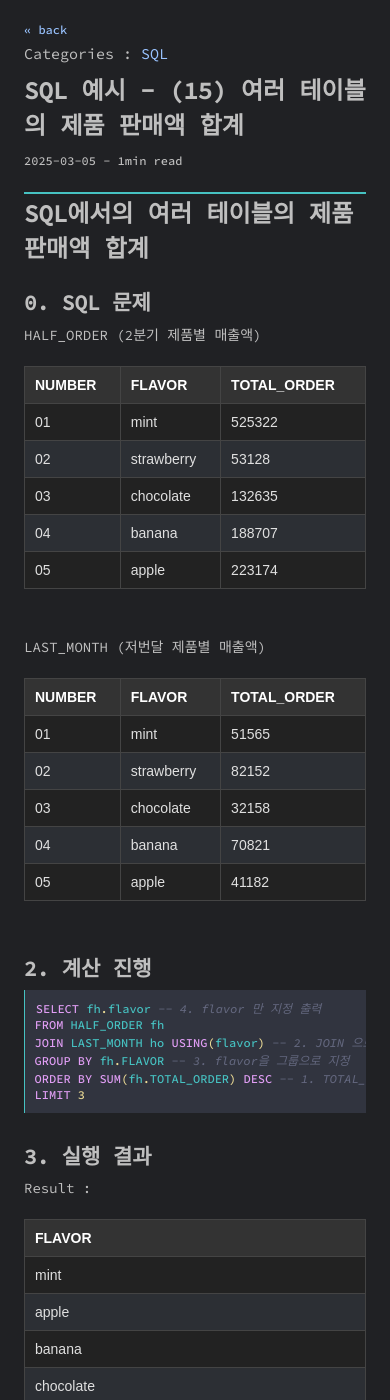
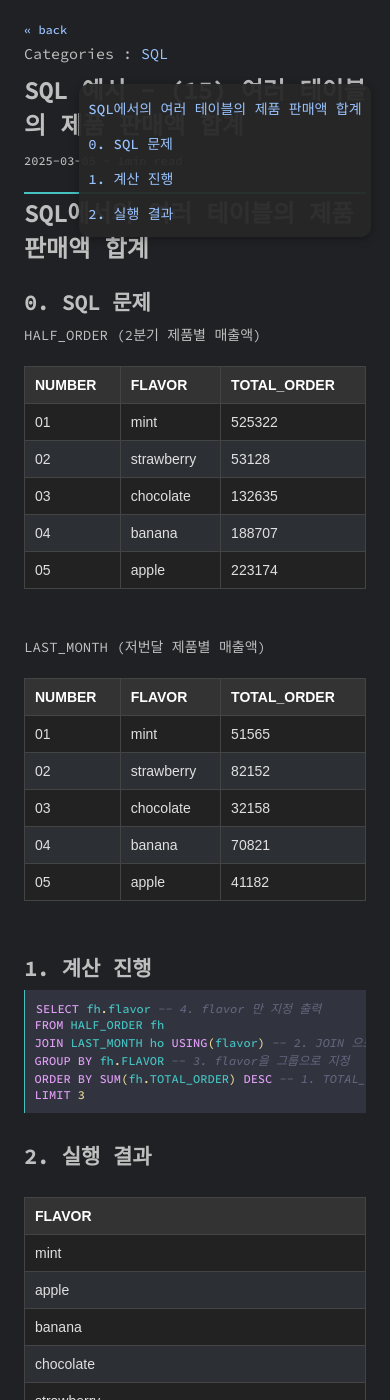
Before and after one commit to pozuhtuhv/pozuhtuhv.github.io, a Jekyll site: the page built from _posts/2025-03-05-sql-example-(15)-customer-money.md, in a window 390 px wide and 1400 px high. Built offline with Jekyll 4.4.1, drawn with Linux system fonts in a browser that asks for light colours; some web fonts are replaced; comment, search, counter and statistics services are not loaded.

Commit message:
(edit) design_index_categories

````diff
--- a/_layouts/post.html
+++ b/_layouts/post.html
@@ -1,6 +1,43 @@
 ---
 layout: default
 ---
+
+<style>
+ol#markdown-toc ::marker {
+  content: "" !important;
+  display: none !important;
+}
+
+#markdown-toc {
+  position: fixed;
+  top: 6%;
+  right: 5%;
+  max-height: 80vh;
+  overflow-y: auto;
+  padding: 1%;
+  background-color: rgba(40, 40, 40, 0.95);
+  border-radius: 10px;
+  box-shadow: 0 2px 10px rgba(0, 0, 0, 0.3);
+}
+
+#markdown-toc li {
+  margin: 5px 0;
+}
+
+#markdown-toc a {
+  display: block;
+  color: #99c3ff;
+  text-decoration: none;
+  font-size: 14px;
+  padding: 5px;
+  border-radius: 5px;
+  transition: background 0.3s;
+}
+
+#markdown-toc a:hover {
+  background-color: rgba(153, 195, 255, 0.2);
+}
+</style>
 
 <section class="post">
   <div class="flex-row-between">
--- a/_posts/2025-03-05-sql-example-(15)-customer-money.md
+++ b/_posts/2025-03-05-sql-example-(15)-customer-money.md
@@ -47,7 +47,7 @@
 
 <br>
 
-## 2. 계산 진행
+## 1. 계산 진행
 ```sql
 SELECT fh.flavor -- 4. flavor 만 지정 출력
 FROM HALF_ORDER fh
@@ -58,9 +58,7 @@
 ```
 <br>
 
-## 3. 실행 결과
-
-Result :
+## 2. 실행 결과
 
 | FLAVOR |
 | ------ |
--- a/_sass/_main.scss
+++ b/_sass/_main.scss
@@ -554,12 +554,6 @@
   background-color: #333;
 }
 
-/* 포스트 TOC */
-ol#markdown-toc ::marker {
-  content: "" !important;
-  display: none !important;
-}
-
 /* img 갤러리 및 확대 */
 .image-gallery {
   display: flex;
@@ -623,108 +617,3 @@
   background-color: #0056b3;
   transform: scale(1.1);
 }
-
-/* 카테고리 */
-#category-buttons {
-  margin-bottom: 20px;
-}
-.category-btn {
-  padding: 10px 15px;
-  margin: 5px;
-  border: none;
-  background-color: #25262b;
-  color: #99c3ff;
-  cursor: pointer;
-  border-radius: 5px;
-  font-size: 14px;
-  transition: color 0.3s ease, transform 0.2s ease;
-}
-.category-btn:hover {
-  background-color: #0056b3;
-}
-.category-item > h3,
-.category-item > ul {
-  background-color: #25262b;
-  padding: 1% 5% 1% 2%;
-  border-radius: 5px;
-}
-
-/* 자동 생성된 목차를 플로팅 박스로 만들기 */
-#markdown-toc {
-  position: fixed; /* 화면에 고정 */
-  top: 100px; /* 상단에서 100px 떨어짐 */
-  right: 20px; /* 오른쪽에서 20px 떨어짐 */
-  width: 250px; /* 너비 */
-  max-height: 80vh; /* 최대 높이 제한 */
-  overflow-y: auto; /* 길면 스크롤 */
-  padding: 10px;
-  background-color: rgba(40, 40, 40, 0.95); /* 반투명 배경 */
-  border-radius: 10px;
-  box-shadow: 0 2px 10px rgba(0, 0, 0, 0.3);
-  z-index: 9999;
-}
-
-#markdown-toc li {
-  margin: 5px 0;
-}
-
-#markdown-toc a {
-  display: block;
-  color: #99c3ff;
-  text-decoration: none;
-  font-size: 14px;
-  padding: 5px;
-  border-radius: 5px;
-  transition: background 0.3s;
-}
-
-#markdown-toc a:hover {
-  background-color: rgba(153, 195, 255, 0.2);
-}
-
-/* 모바일에서 TOC 숨기기 */
-@media screen and (max-width: 768px) {
-  #markdown-toc {
-    display: none;
-  }
-}
-
-/* 카테고리 버튼 플로팅 */
-#category-buttons {
-  position: fixed;
-  top: 20px;
-  right: 5%;
-  display: flex;
-  flex-direction: row; /* 가로 정렬 유지 */
-  flex-wrap: wrap; /* 버튼이 너무 많으면 자동 줄바꿈 */
-  gap: 8px; /* 버튼 간격 조정 */
-  background: #25262b;
-  padding: 8px;
-  border-radius: 6px;
-  box-shadow: 0 4px 6px rgba(0, 0, 0, 0.2);
-  z-index: 1000;
-  width: auto; /* 너비를 자동 조정 */
-  max-width: 90%; /* 화면의 90% 이상 차지하지 않도록 */
-}
-
-/* 버튼 스타일 */
-.category-btn {
-  padding: 6px 12px;
-  border: none;
-  background: #007bff;
-  color: white;
-  font-size: 12px;
-  font-weight: bold;
-  border-radius: 4px;
-  cursor: pointer;
-  transition: all 0.2s ease-in-out;
-  height: auto; /* 버튼 높이를 자동 조정 */
-  min-height: 30px; /* 최소 높이 지정 */
-  white-space: nowrap; /* 버튼 내 텍스트 줄바꿈 방지 */
-}
-
-/* 마우스 오버 시 효과 */
-.category-btn:hover {
-  background: #0056b3;
-  transform: scale(1.03);
-}
--- a/index.html
+++ b/index.html
@@ -37,7 +37,7 @@
         <a href="{{ site.url }}/categories/" class="blog-more">+</a>
     </h2>
     <ul>
-        {% for post in site.posts limit:4 %}
+        {% for post in site.posts limit:10 %}
         <li>
             - [{{ post.date | date: "%Y-%m-%d" }}] <a href="{{ site.url }}{{ post.url }}">{{ post.title }}</a>
         </li>
````
Also changed, not shown: categories.html (+63 -0 lines).
